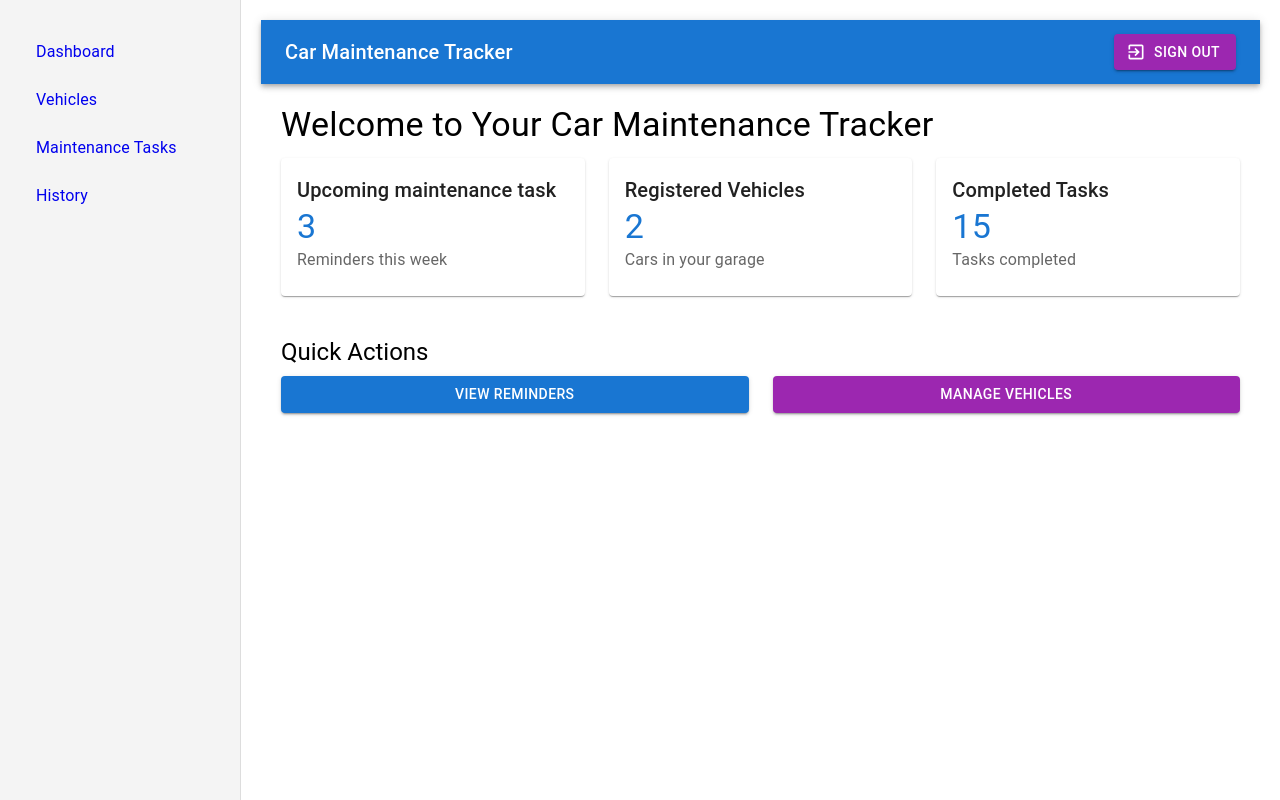
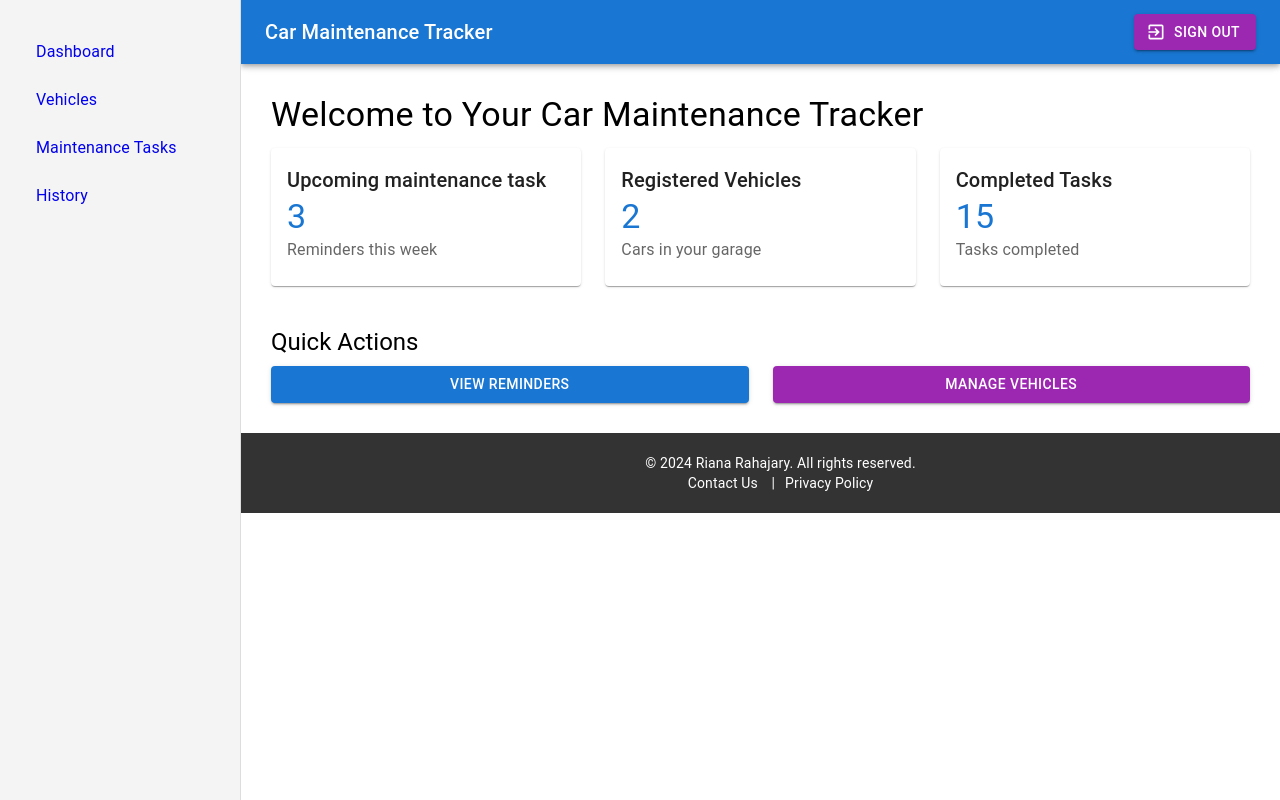
Before and after one commit to releasedpower/maincar-react, a React (Create React App) app: page / in a window 1280 px wide. Built offline with nearby package versions, Linux system fonts and the light colour scheme.

Commit message:
added-footer

```diff
--- a/src/assets/styles/DashboardPage.css
+++ b/src/assets/styles/DashboardPage.css
@@ -1,5 +1,5 @@
 .dashboard {
-    padding: 20px;
+    padding: 30px;
   }
 
   .quick-actions {
--- /dev/null
+++ b/src/assets/styles/Footer.css
@@ -0,0 +1,17 @@
+.footer {
+    background-color: #333;
+    color: white;
+    bottom: 0;
+    width: 100%;
+    text-align: center;
+    padding: 10px;
+  }
+
+  .footer a {
+    color: #fff;
+    margin: 0 10px;
+  }
+
+  .footer a:hover {
+    text-decoration: underline;
+  }
--- a/src/assets/styles/HistoryPage.css
+++ b/src/assets/styles/HistoryPage.css
@@ -1,5 +1,5 @@
 .history-page {
-    padding: 20px;
+    padding: 30px;
   }
 
   .history-page .MuiButton-root {
--- a/src/assets/styles/MainLayout.css
+++ b/src/assets/styles/MainLayout.css
@@ -1,10 +1,11 @@
 .layout {
     display: flex;
     height: 100vh;
+    min-height: 100vh;
   }
 
   .content {
     flex: 1;
-    padding: 20px;
+    padding: 0px;
     overflow-y: auto;
   }
--- a/src/assets/styles/TasksPage.css
+++ b/src/assets/styles/TasksPage.css
@@ -1,5 +1,5 @@
 .maintenance-tasks-page {
-    padding: 20px;
+    padding: 30px;
   }
 
   .maintenance-tasks-page .MuiButton-root {
--- a/src/assets/styles/VehiclesPage.css
+++ b/src/assets/styles/VehiclesPage.css
@@ -1,5 +1,5 @@
 .vehicles-page {
-    padding: 20px;
+    padding: 30px;
   }
 
   .vehicles-page .MuiButton-root {
--- a/src/assets/styles/global.css
+++ /dev/null
@@ -1,10 +0,0 @@
-/* Remove default margin and padding for the body */
-body {
-    margin: 0;
-    padding: 0;
-  }
-
-  /* Optional: Remove any margin from AppBar component if necessary */
-  .MuiAppBar-root {
-    margin-top: 0;
-  }
--- /dev/null
+++ b/src/components/Footer.js
@@ -0,0 +1,23 @@
+import React from 'react';
+import { Box, Typography, Link } from '@mui/material';
+import '../assets/styles/Footer.css';
+
+const Footer = () => {
+  return (
+    <Box component="footer" className="footer" sx={{ padding: '20px', backgroundColor: '#333', color: '#fff' }}>
+      <Typography variant="body2" align="center">
+        &copy; {new Date().getFullYear()} Riana Rahajary. All rights reserved.
+      </Typography>
+      <Typography variant="body2" align="center">
+        <Link href="/contact" color="inherit" underline="hover">
+          Contact Us
+        </Link> |
+        <Link href="/privacy-policy" color="inherit" underline="hover">
+          Privacy Policy
+        </Link>
+      </Typography>
+    </Box>
+  );
+};
+
+export default Footer;
--- a/src/layouts/MainLayout.js
+++ b/src/layouts/MainLayout.js
@@ -2,6 +2,7 @@ import React from 'react';
 import Sidebar from '../components/Sidebar';
 import '../assets/styles/MainLayout.css';
 import Topbar from '../components/Topbar';
+import Footer from '../components/Footer';
 
 function MainLayout({ children }) {
   return (
@@ -10,6 +11,7 @@ function MainLayout({ children }) {
       <main className="content">
         <Topbar />
         {children}
+        <Footer />
       </main>
     </div>
   );
```
Also changed, not shown: src/App.css (deleted, +0 -38 lines), 2 other files (tests, documents, lock files or other folders).
